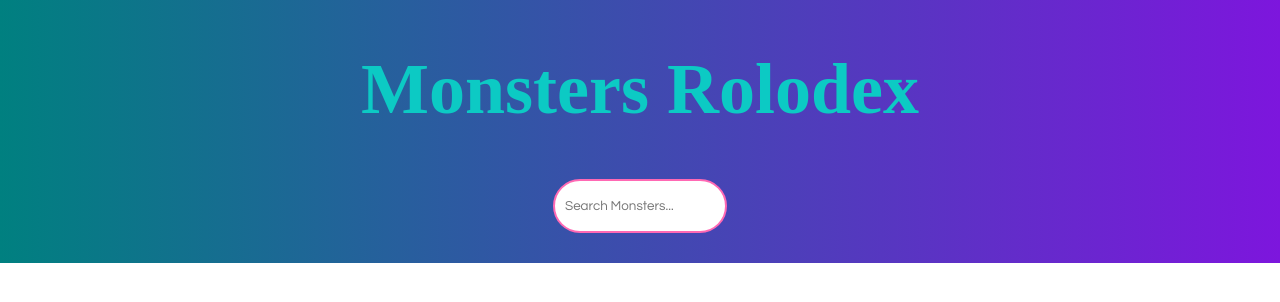
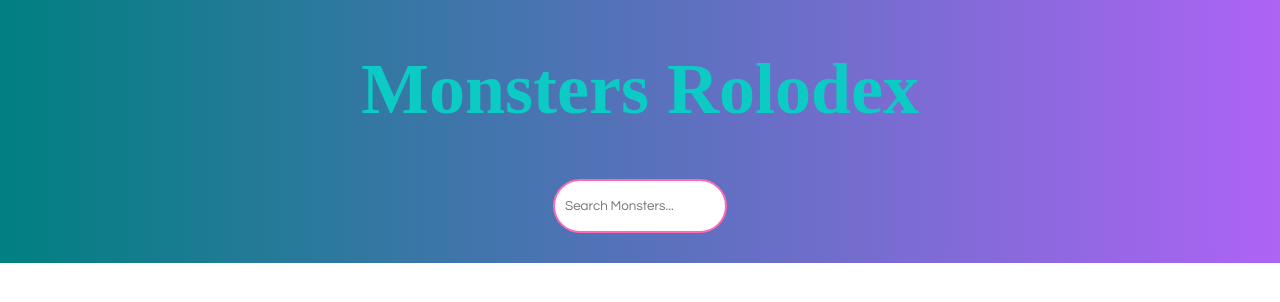
Before and after one commit to pulangcrackers/monsters-rolodex, a React (Create React App) app: page / in a window 1280 px wide. Shown: the top 302 px of the page. Built offline with nearby package versions, Linux system fonts and the light colour scheme; no server answers; a web font is replaced by a local one.

Commit message:
changing background color to violet

```diff
--- a/src/index.css
+++ b/src/index.css
@@ -3,7 +3,7 @@ body {
     font-family: -apple-system, BlinkMacSystemFont, "Segoe UI", "Roboto", "Oxygen", "Ubuntu", "Cantarell", "Fira Sans", "Droid Sans", "Helvetica Neue", sans-serif;
     -webkit-font-smoothing: antialiased;
     -moz-osx-font-smoothing: grayscale;
-    background: linear-gradient(to left, rgb(125, 22, 221) 0%, rgba(0, 128, 128, 1) 100%);
+    background: linear-gradient(to left, rgb(174, 99, 245) 0%, rgba(0, 128, 128, 1) 100%);
     background-repeat: no-repeat;
 }
 
```
